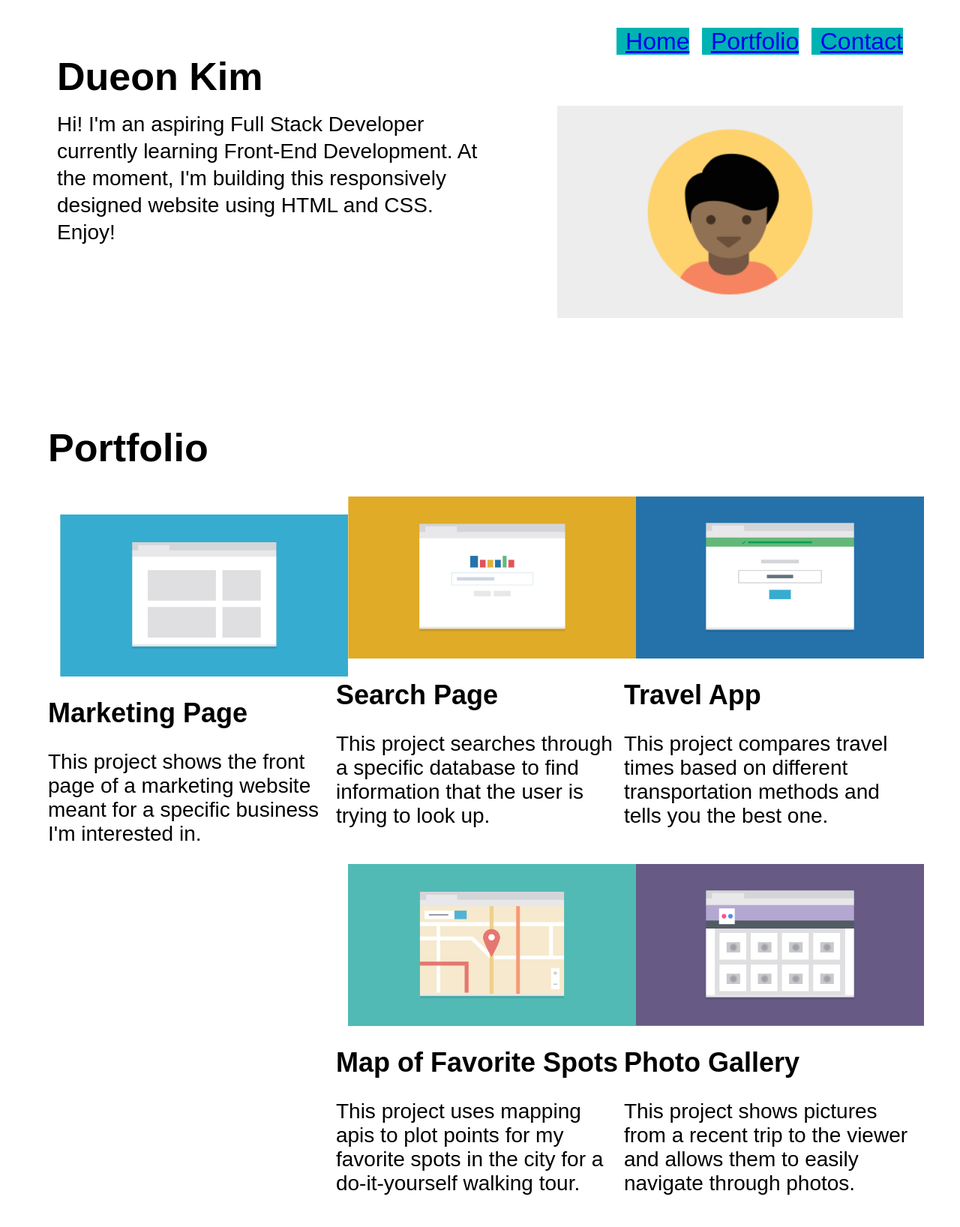
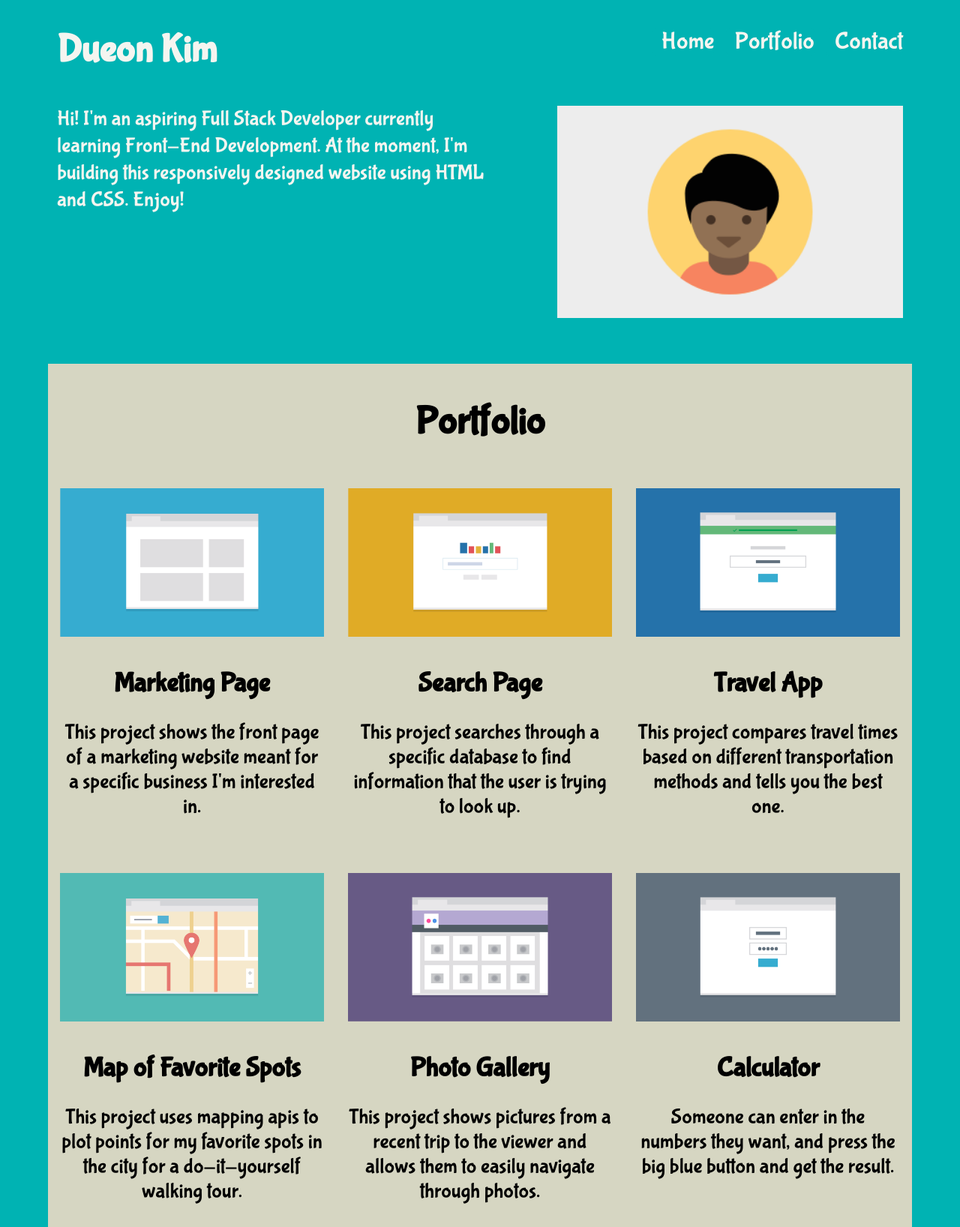
Before and after one commit to Dueonkim89/css-to-sass, a plain HTML site: page index.html in a window 1280 px wide. Shown: the top 1636 px of the page at 75% size. Drawn offline with nearby package versions, Linux system fonts and the light colour scheme; files that its build step writes are made by us from their sources.

Commit message:
scss partials completed

```diff
--- a/css/styles.css
+++ /dev/null
@@ -1,241 +0,0 @@
-
-/* =================================
-  Media Queries
-==================================== */
-
-@media (min-width: 768px) {
-
-	a:hover {
-		color: black;
-	}
-
-	.footer-nav a:hover {
-		color: black;
-	}
-
-	.main-nav li  {
-		display: inline-block;
-		margin-left: .75rem;
-	}
-
-	.main-nav  {
-		text-align: center;
-	}
-
-	.name {
-		padding-top: 2.25rem;
-		font-size: 3.25rem;
-		margin-bottom: 0;
-		padding-bottom: 1rem;
-	}
-
-	.main-nav a {
-		background-color: #00b3b3;
-		padding-top: .75rem;
-		padding-left: 1rem;
-		padding-right: 1rem;
-		font-size: 1.75rem;
-	}
-
-	.profile-section {
-		max-width: 95%;
-		padding-top: 2.5rem;
-		padding-left: 0;
-		padding-right: 0;
-	}
-
-	.profile-section p {
-		float: left;
-		text-align: left;
-		margin-top: 0;
-		font-size: 1.5rem;
-	}
-
-	.profile-image {
-		max-width: 40%;
-		float: right;
-	}
-
-	.clearfix::after { /* ABSOLUTE NECESSITY */
-		content: " ";
-		display: table;
-		clear: both;
-	}
-
-	.profile-image, .profile-section p {
-		width: 50%;   /* KEY PIECE OF CODE FOR FLOATING*/
-	}
-
-	.header-container {
-		padding-bottom: 1.75rem;
-	}
-
-	.content-id {
-		font-size: 3.25rem;
-		padding-top: 3rem;
-	}
-
-	.marketing {
-		margin-top: 1.5rem;
-	}
-
-	#marketing, #search, #travel, #map, #gallery, #calculator {
-		float: left;
-		width: 50%;
-		margin-bottom: 1.25rem;
-	}
-
-	.marketing, .search, .travel, .map, .gallery, .calculator {
-		max-width: 100%;
-		padding-left: 1rem;
-		padding-right: 1rem;
-	}
-
-	#travel {
-		clear: left;
-	}
-
-	.portfolio p, .contact p  {
-		font-size: 1.50rem;
-	}
-
-	.marketing-headline, .search-headline, .travel-headline, .map-headline, .photo-gallery, .calc-section {
-		font-size: 2.25rem;
-	}
-
-	.footer-link {
-		display: none;
-	}
-
-	.contact-paragraph {
-		margin-bottom: 2rem;
-		margin-left: 6rem;
-		margin-right: 6rem;
-	}
-
-	.contact h1 {
-		font-size: 2.75rem;
-		padding-top: 3.75rem;
-		padding-bottom: 1.25rem;
-	}
-
-	.footer-nav  {
-		display: inline-block;
-		float: right;
-		padding-bottom: 3.25rem;
-	}
-
-	.footer-nav li {
-		display: inline-block;
-		text-align: center;
-	}
-
-	.footer-nav a {
-		display: block;
-		padding: 0rem 1rem;
-		color: #f5f5f0;
-		font-size: 1.75rem;
-	}
-
-	.footer-name  {
-		font-size: 1.75rem;
-		margin-top: 1rem;
-	}
-
-	.footer-nav  {
-		margin-top: 1rem;
-	}
-
-}
-
-@media (min-width: 1024px) {
-
-	.header-container {
-		max-width: 90%;
-		margin: 0 auto;
-		padding: 1px 0;
-	}
-
-	.profile-section {
-		min-width: 100%;
-		padding-top: 3.75rem;
-		padding-bottom: 3.75rem;
-	}
-
-	.name  {
-		margin-bottom: 0;
-		float: left;
-		padding-top: 0;
-		margin-left: .75rem;
-	}
-
-	.main-nav  {
-		float: right;
-		padding-left: 0;
-		padding-right: 0;
-		margin-right: .75rem;
-	}
-
-	.profile-image {
-		margin-right: .75rem;
-	}
-
-	.main-nav li {
-		display: inline-block;
-	}
-
-	header {
-		padding-top: 2.25rem;
-		padding-bottom: 2.75rem;
-	}
-
-	.main-nav a {
-		background-color: #00b3b3;
-		font-size: 2rem;
-		padding-right: 0;
-		padding-left: .75rem;
-		padding-top: 0rem;
-		padding-bottom: 0rem;
-	}
-
-	.profile-section p {
-		font-size: 1.75rem;
-		line-height: 2.25rem;
-		margin-left: .75rem;
-	}
-
-	.portfolio {
-		max-width: 90%;
-		margin: 0 auto;
-
-	}
-
-	#marketing, #search, #travel, #map, #gallery, #calculator {
-		width: 33.33%;
-	}
-
-	#travel { /* fixes the issue with not fitting in the row.*/
-		clear: right;
-	}
-
-	.portfolio p, .contact p {
-		font-size: 1.75rem;
-	}
-
-	.contact-paragraph {
-		margin-left: 12rem;
-		margin-right: 12rem;
-	}
-
-	.contact h1 {
-		padding-top: 4.25rem;
-	}
-
-	#email-para {
-		padding-bottom: 1.50rem;
-	}
-
-	footer {
-		padding-top: 1.5rem;
-	}
-}
--- a/index.html
+++ b/index.html
@@ -5,7 +5,7 @@
 	<title>Responsively Designed Website</title>
 	<link href="https://fonts.googleapis.com/css?family=Bubblegum+Sans" rel="stylesheet">
 	<link rel="stylesheet" href="css/normalize.css">
-	<link rel="stylesheet" href="css/styles.css">
+	<link rel="stylesheet" href="css/application.css">
 </head>
 <body>
 		<div class="header-container">
--- a/scss/base/_base.scss
+++ b/scss/base/_base.scss
@@ -10,14 +10,26 @@ body {
 	font-family: 'Bubblegum Sans', cursive;
 	margin: 0;  /* this is how you get rid of white framing around site. */
 	padding: 0;
-	background-color: #00b3b3;
+	background-color: $aquablue;
 
 }
 
 a {
-	text-decoration: none;
+	@extend %anchorDecoration;
+
+	&:hover {
+		@media #{$tablet-view} {
+			color: $black;
+		}
+	}
 }
 
 img {
 	max-width: 100%;
 }
+
+.clearfix::after { 		/* ABSOLUTE NECESSITY */
+		content: " ";
+		display: table;
+		clear: both;
+}
--- a/scss/layout/_contacts.scss
+++ b/scss/layout/_contacts.scss
@@ -5,29 +5,61 @@
 .contact {
 	text-align: center;
 	padding-bottom: 2.75rem;
-	background-color: #00b3b3;
-	color: #f5f5f0;
+	background-color: $aquablue;
+	color: $lightgrey;
 }
 
 .contact h1 {
 	margin-bottom: 2.25rem;
-	margin-top: 0rem;
+	@extend %noTopMargin;
 	padding-top: 2.50rem;
+
+	@media #{$tablet-view} {
+		font-size: 2.75rem;
+		padding-top: 3.75rem;
+		padding-bottom: 1.25rem;
+	}
+
+	@media #{$desktop-view} {
+		padding-top: 4.25rem;
+	}
 }
 
 .contact span {
-	display: block;
+	@extend %block;
 }
 
 .contact-paragraph {
 	margin-bottom: 2rem;
 	margin-left: 1rem;
 	margin-right: 1rem;
+
+	@media #{$tablet-view} {
+		margin-bottom: 2rem;
+		margin-left: 6rem;
+		margin-right: 6rem;
+	}
+
+	@media #{$desktop-view} {
+		margin-left: 12rem;
+		margin-right: 12rem;
+	}
 }
 
 .contact  p {
-	text-align: center;
-	font-size: 1.35rem;
-	padding-left: 1rem;
-	padding-right: 1rem;
+	@include second-mixin(1.35rem, 1rem, 1rem, $textAlign: center);
+
+	@media #{$tablet-view} {
+		font-size: 1.50rem;
+	}
+
+	@media #{$desktop-view} {
+		font-size: 1.75rem;
+	}
 }
+
+#email-para {
+	@media #{$desktop-view} {
+		padding-bottom: 1.50rem;
+	}
+}
--- a/scss/layout/_navbar.scss
+++ b/scss/layout/_navbar.scss
@@ -3,33 +3,94 @@
 ==================================== */
 
 .name {
-	font-size: 3rem;
+	@include first-mixin(3rem, $lightgrey);
 	text-align: center;
-	margin-top: 0;
+	@extend %noTopMargin;
 	padding-top: 1rem;
-	color: #f5f5f0;
+
+	@media #{$tablet-view} {
+		padding-top: 2.25rem;
+		font-size: 3.25rem;
+		margin-bottom: 0;
+		padding-bottom: 1rem;
+	}
+
+	@media #{$desktop-view} {
+		margin-bottom: 0;
+		float: left;
+		padding-top: 0;
+		margin-left: .75rem;
+	}
 }
 
 .main-nav  {
 	padding: 0 1.75rem;
+
+	@media #{$tablet-view} {
+		text-align: center;
+	}
+
+	@media #{$desktop-view} {
+		float: right;
+		padding-left: 0;
+		padding-right: 0;
+		margin-right: .75rem;
+	}
 }
 
 .main-nav a {
-	display: block;
+	@include first-mixin(1.35rem, $lightgrey);
+	@extend %block;
 	padding: 1.25rem 2rem;
-	color: #f5f5f0;
-	font-size: 1.35rem;
-	background-color:  #99ccff;
+	background-color:  $lightblue;
 	border-radius: 5px;
+
+	@media #{$tablet-view} {
+		@include second-mixin(1.75rem, 1rem, 1rem);
+		background-color: $aquablue;
+		padding-top: .75rem;
+	}
+
+	@media #{$desktop-view} {
+		@include second-mixin(2rem, .75rem, 0);
+		background-color: $aquablue;
+		padding-top: 0rem;
+		padding-bottom: 0rem;
+	}
 }
 
-
 .main-nav li {
-	display: block;
+	@extend %block;
 	text-align: center;
 	padding-bottom: .5rem;
+
+	@media #{$tablet-view} {
+		display: inline-block;
+		margin-left: .75rem;
+	}
+
+	@media #{$desktop-view} {
+		display: inline-block;
+	}
 }
 
 .header-container {
-	background-color: #00b3b3;
+	background-color: $aquablue;
+
+	@media #{$tablet-view} {
+		padding-bottom: 1.75rem;
+	}
+
+	@media #{$desktop-view} {
+		max-width: 90%;
+		margin: 0 auto;
+		padding: 1px 0;
+	}
 }
+
+header {
+	@media #{$desktop-view} {
+		padding-top: 2.25rem;
+		padding-bottom: 2.75rem;
+	}
+}
--- a/scss/layout/_portfolio.scss
+++ b/scss/layout/_portfolio.scss
@@ -3,41 +3,87 @@
 ==================================== */
 
 .content-id {
-	margin-top: 0;
+	@extend %noTopMargin;
 	padding-top: 2.50rem;
 	padding-bottom: 0;
+
+	@media #{$tablet-view} {
+		font-size: 3.25rem;
+		padding-top: 3rem;
+	}
 }
 
+.portfolio {
+	@extend %noTopMargin;
+	text-align: center;
+	background-color: $silver;
+	color: $black;
+	padding-bottom: 2.50rem;
 
-.portfolio {
-	margin-top: 0;
-	text-align: center;
-	background-color: #d6d6c2;
-	color: black;
-	padding-bottom: 2.50rem;
+	@media #{$desktop-view} {
+		max-width: 90%;
+		margin: 0 auto;
+	}
 }
 
 .marketing, .search, .travel, .map, .gallery, .calculator {
 	max-width: 90%;
 	/* display: block; */
+    @extend %autoMargins;
 
-    margin-left: auto;
-    margin-right: auto;
+	@media #{$tablet-view} {
+		@include third-mixin(100%, 1rem, 1rem);
+	}
 }
 
 .marketing {
 	margin-top: 2.50rem;
+
+	@media #{$tablet-view} {
+		margin-top: 1.5rem;
+	}
 }
 
 .portfolio  p {
-	text-align: center;
-	font-size: 1.35rem;
-	padding-left: 1rem;
-	padding-right: 1rem;
+	@include second-mixin(1.35rem, 1rem, 1rem, $textAlign: center);
+
+	@media #{$tablet-view} {
+		font-size: 1.50rem;
+	}
+
+	@media #{$desktop-view} {
+		font-size: 1.75rem;
+	}
 }
 
 .marketing-headline, .search-headline, .travel-headline, .map-headline, .photo-gallery, .calc-section {
 	margin-top: 2.25rem;
+
+	@media #{$tablet-view} {
+		font-size: 2.25rem;
+	}
+}
+
+#marketing, #search, #travel, #map, #gallery, #calculator {
+	@media #{$tablet-view} {
+		float: left;
+		width: 50%;
+		margin-bottom: 1.25rem;
+	}
+
+	@media #{$desktop-view} {
+		width: 33.33%;
+	}
+}
+
+#travel {
+	@media #{$tablet-view} {
+		clear: left;
+	}
+
+	@media #{$desktop-view} { /* fixes the issue with not fitting in the row.*/
+		clear: right;
+	}
 }
 
 .search, .travel, .map, .gallery, .calculator  {
--- a/scss/layout/_profile.scss
+++ b/scss/layout/_profile.scss
@@ -4,24 +4,56 @@
 
 .profile-section {
 	padding-top: 1.75rem;
-	margin-top: 0rem;
+	@extend %noTopMargin;
 	padding-bottom: 2rem;
 	max-width: 90%;
-	margin-left: auto;
-	margin-right: auto;
+	@extend %autoMargins;
+
+	@media #{$tablet-view} {
+		@include third-mixin(95%, 0, 0);
+		padding-top: 2.5rem;
+	}
+
+	@media #{$desktop-view} {
+		min-width: 100%;
+		padding-top: 3.75rem;
+		padding-bottom: 3.75rem;
+	}
 }
 
 .profile-image {
-	display: block;
-    margin-left: auto;
-    margin-right: auto;
+	@extend %block;
+    @extend %autoMargins;
 	max-width: 70%;
+
+	@media #{$tablet-view} {
+		max-width: 40%;
+		float: right;
+		width: 50%;
+	}
+
+	@media #{$desktop-view} {
+		margin-right: .75rem;
+	}
+
 }
 
 .profile-section p {
+	@include first-mixin(1.35rem, $lightgrey, $weight: 100);
 	text-align: center;
-	font-size: 1.35rem;
 	margin-top: 2.5rem;
-	font-weight: 100;
-	color: #f5f5f0;
+
+	@media #{$tablet-view} {
+		float: left;
+		text-align: left;
+		margin-top: 0;
+		font-size: 1.5rem;
+		width: 50%;
+	}
+
+	@media #{$desktop-view} {
+		font-size: 1.75rem;
+		line-height: 2.25rem;
+		margin-left: .75rem;
+	}
 }
--- a/scss/utilities/_extends.scss
+++ b/scss/utilities/_extends.scss
@@ -0,0 +1,26 @@
+//Margin Placeholders
+
+%noTopMargin {
+	margin-top: 0;
+}
+
+%autoMargins {
+    margin-left: auto;
+    margin-right: auto;
+}
+
+%zeroAutoMargins {
+	margin: 0 auto;
+}
+
+// Anchor Placeholders
+
+%anchorDecoration {
+	text-decoration: none;
+}
+
+// Block Placeholder
+
+%block {
+	display: block;
+}
--- a/scss/utilities/_mixins.scss
+++ b/scss/utilities/_mixins.scss
@@ -0,0 +1,18 @@
+@mixin first-mixin($size, $color, $weight: null) {
+  font-size: $size;
+  color: $color;
+  font-weight: $weight;
+}
+
+@mixin second-mixin($size, $padLeft, $padRight, $textAlign: null) {
+	font-size: $size;
+	padding-left: $padLeft;
+	padding-right: $padRight;
+	text-align: $textAlign;
+}
+
+@mixin third-mixin($maxWidth, $padLeft, $padRight) {
+	max-width: $maxWidth;
+	padding-left: $padLeft;
+	padding-right: $padRight;
+}
--- a/scss/utilities/_variables.scss
+++ b/scss/utilities/_variables.scss
@@ -1,4 +1,14 @@
-// variables for color (check all sections)
-// v for 0 auto;
+//Color Palette
 
-// v for auto;
+$lightgrey: #f5f5f0;
+$lightblue: #99ccff;
+$aquablue: #00b3b3;
+$silver: #d6d6c2;
+$darksilver: silver;
+$black : black;
+
+
+// Media query breakpoints
+
+$tablet-view: '(min-width: 768px)';
+$desktop-view: '(min-width: 1024px)';
```
Also changed, not shown: scss/layout/_footer.scss (+49 -7 lines).
